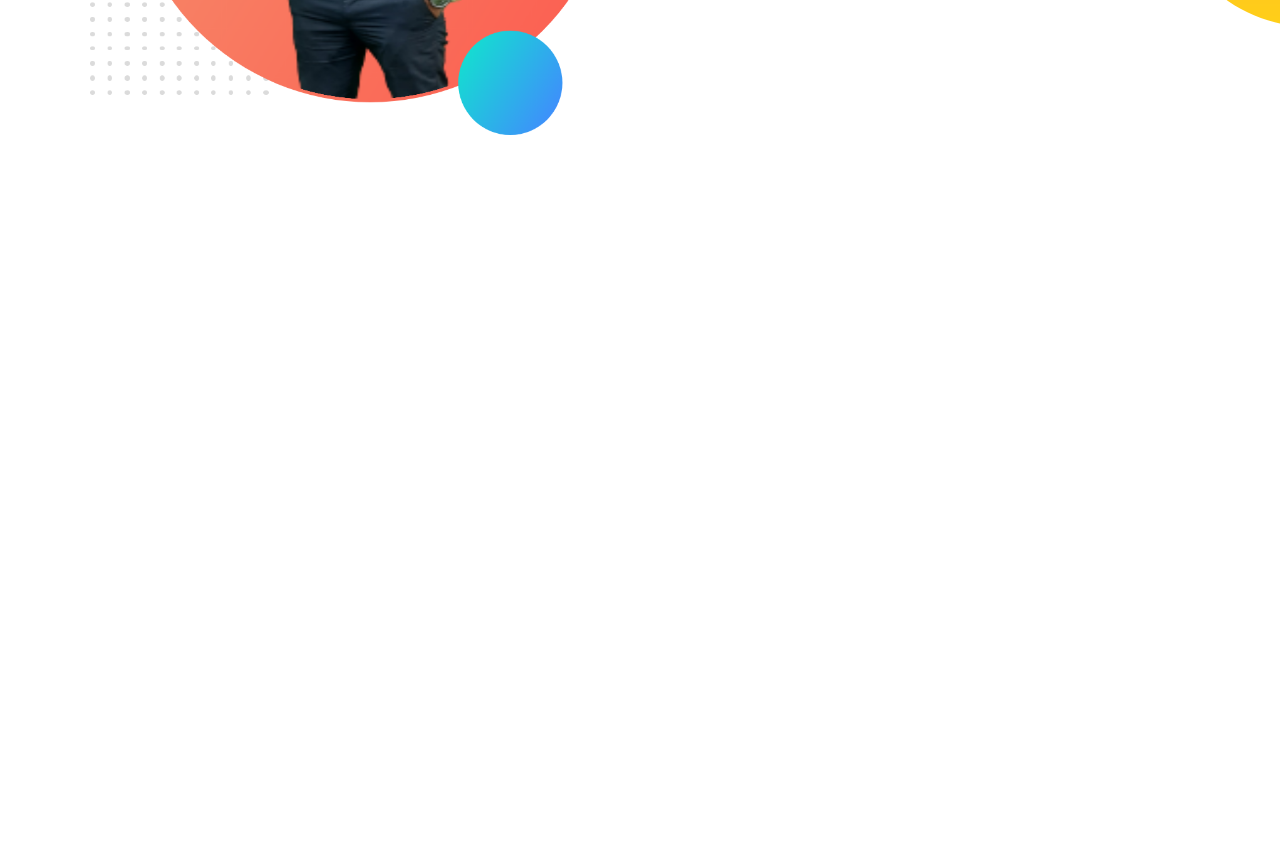
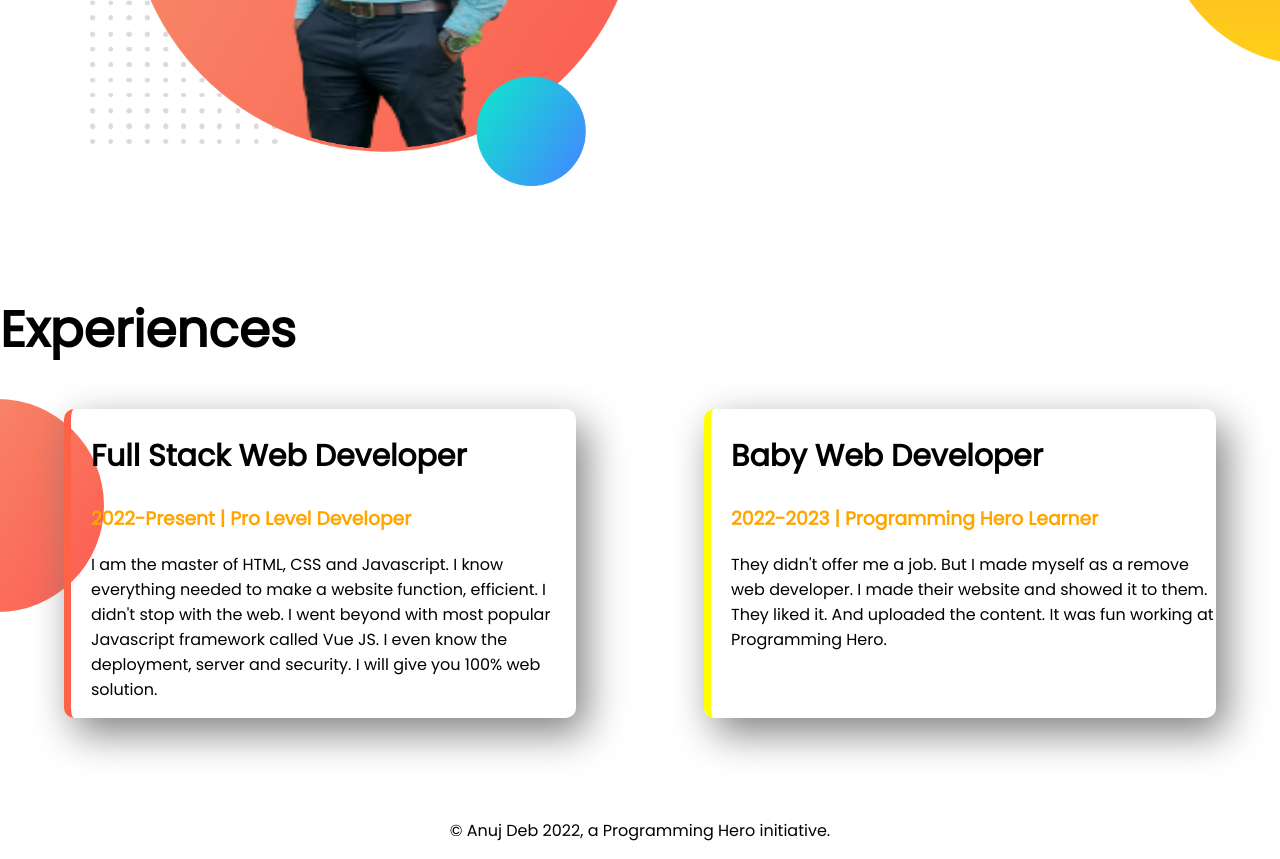
Before and after one commit to anujdeb99/Developer-Portfolio, a plain HTML site: page index.html in a window 1280 px wide. Shown: the part 1014-1873 px from the top of the page. Before the commit the page ends 1256 px from the top, so only its background shows below. Drawn offline with Linux system fonts and the light colour scheme; a web font is replaced by a local one.

Commit message:
complete

```diff
--- a/index.html
+++ b/index.html
@@ -9,7 +9,7 @@
     <link rel="stylesheet" href="style.css">
 </head>
 <body>
-    <section class="top-banner">
+    <section class="top-banner flexible-container">
         <div class="half-width">
         <h1>Welcome To</h1>
         <h1><span class="orange">Anuj Deb</span> World!</h1>
@@ -22,7 +22,7 @@
         </div>
     </section>
 
-    <section class="dream-big">
+    <section class="dream-big flexible-container">
         <div class="half-width">
             <img src="img/my-bg (1).png" alt="Anuj Deb">
         </div>
@@ -33,5 +33,24 @@
             <a class="link-button" target="blank" href="www.google.com">DOWNLOAD RESUME</a>
         </div>
     </section>
+    <section class="experiences-area">
+        <h1>Experiences</h1>
+        <div class="flexible-container">
+            <div id="full-stack-web-developer" class="experience-item">
+                <h2>Full Stack Web Developer</h2>
+                <h3><span class="orange">2022-Present | Pro Level Developer</span></h3>
+                <p>I am the master of HTML, CSS and Javascript. I know everything needed to make a website function, efficient. I didn't stop with the web. I went beyond with most popular Javascript framework called Vue JS. I even know the deployment, server and security. I will give you 100% web solution.</p>
+            </div>
+            <div id="baby-web-developer" class="experience-item">
+                <h2>Baby Web Developer</h2>
+                <h3><span class="orange">2022-2023 | Programming Hero Learner</span></h3>
+                <p>They didn't offer me a job. But I made myself as a remove web developer. I made their website and showed it to them. They liked it. And uploaded the content. It was fun working at Programming Hero.</p>
+            </div>
+        </div>
+
+    </section>
 </body>
+<footer>
+    <p>© Anuj Deb 2022, a Programming Hero initiative.</p>
+</footer>
 </html>
--- a/style.css
+++ b/style.css
@@ -4,12 +4,14 @@ body{
 }
 h1{
     font-size: 50px;
-
+}
+h2{
+    font-size: 30px;
 }
 .orange{
     color: orange;
 }
-section{
+.flexible-container{
     display: flex;
     margin-bottom: 100px;
 }
@@ -18,7 +20,6 @@ section{
     float: right;
     margin-left: 5%;
     padding-left:2%;
-    padding-right: 2%;
 }
 .half-width img{
     width: 100%;
@@ -41,3 +42,26 @@ section{
     background-repeat: no-repeat;
     background-position: right;
 }
+.experiences-area{
+    background-image: url(img/exp-bg.png);
+    background-repeat: no-repeat;
+    background-position: left;
+}
+.experience-item{
+    width: 40%;
+    margin-left: 5%;
+    margin-right: 5%;
+    padding-left: 20px;
+    border-radius: 10px;
+    box-shadow: 10px 15px 40px gray;
+}
+#full-stack-web-developer{
+    border-left: 7px solid tomato;
+}
+#baby-web-developer{
+    border-left: 7px solid yellow;
+
+}
+footer p{
+    text-align: center;
+}
```
Also changed, not shown: img/exp-bg.png (added).
